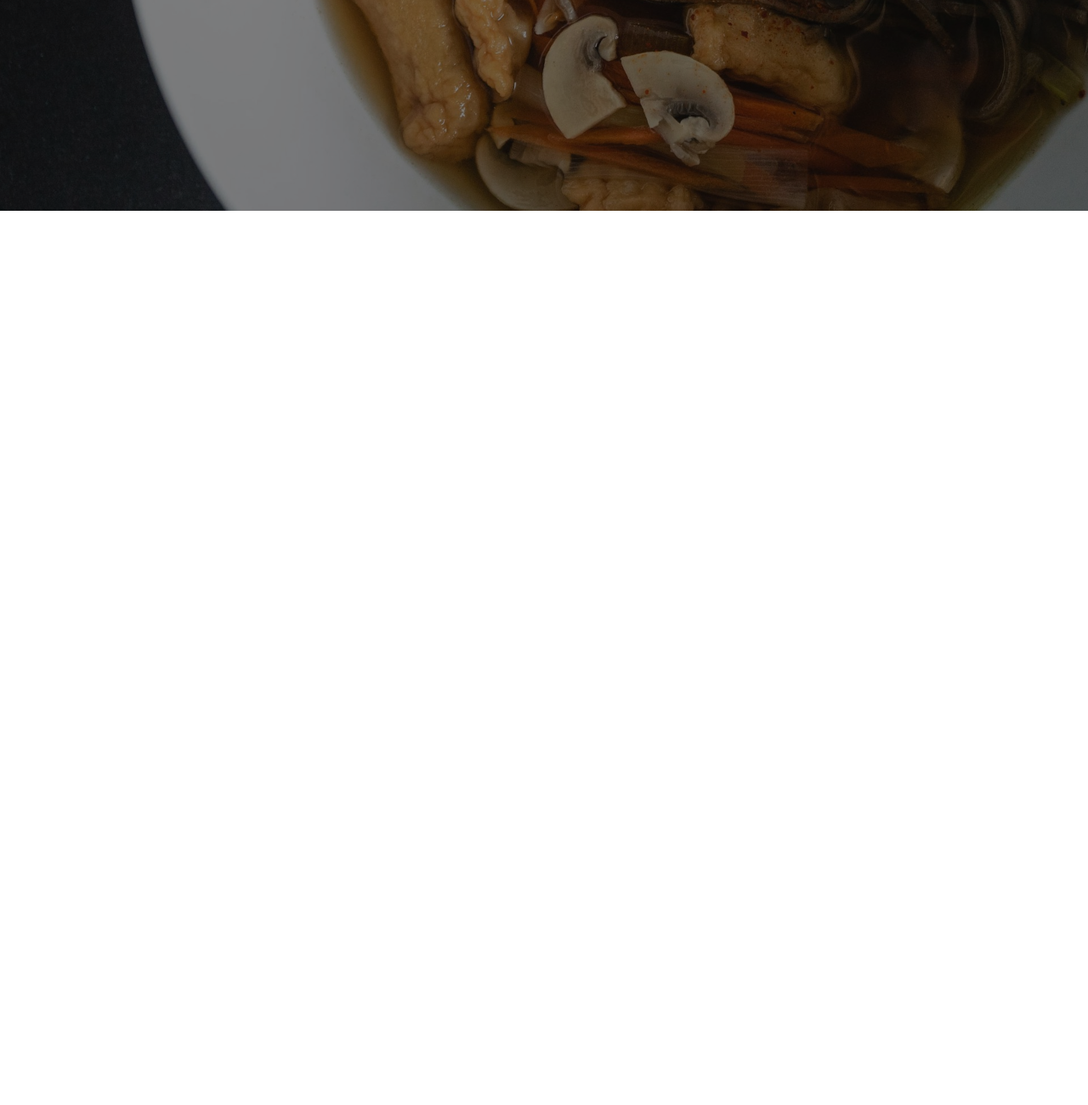
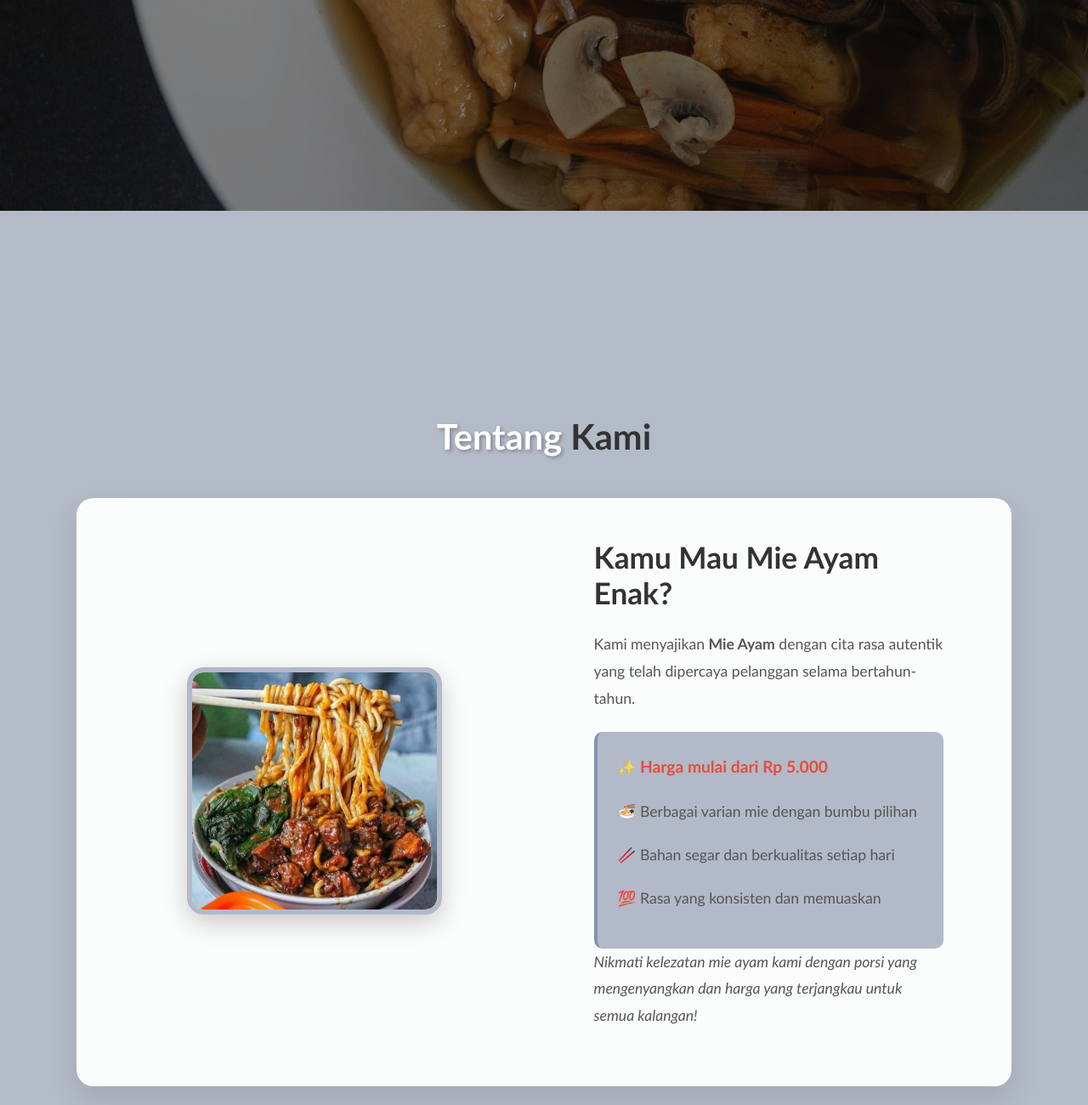
Before and after one commit to m4mad995/HAM_DIF_RUZ, a plain HTML site: page index.html in a window 1280 px wide. Shown: the part 552-1852 px from the top of the page at 85% size. Before the commit the page ends 800 px from the top, so only its background shows below. Drawn offline with Linux system fonts and the light colour scheme.

Commit message:
telah mmebuat about

```diff
--- a/index.html
+++ b/index.html
@@ -15,7 +15,7 @@
         }
 
         body {
-            /* Hapus background-color dari body agar tidak mengganggu background section */
+            background-color: #4576;
         }
 
         /* Blur overlay */
@@ -339,6 +339,165 @@
                 font-size: 1rem;
             }
         }
+
+        /* about section */
+        .about {
+            padding: 15rem 7% 1.4rem;
+            min-height: 100vh;
+        }
+
+        .about h2 {
+            text-align: center;
+            font-size: 2.6rem;
+            margin-bottom: 3rem;
+            color: #333;
+            font-weight: 700;
+        }
+
+        .about h2 span {
+            color: white;
+            text-shadow: 2px 2px 4px rgba(0,0,0,0.3);
+        }
+
+        .about .row {
+            display: flex;
+            align-items: center;
+            gap: 4rem;
+            max-width: 1200px;
+            margin: 0 auto;
+            background: rgba(255, 255, 255, 0.95);
+            padding: 3rem;
+            border-radius: 20px;
+            box-shadow: 0 15px 35px rgba(0,0,0,0.1);
+            backdrop-filter: blur(10px);
+        }
+
+        .about .about-img {
+            flex: 1 1 35rem;
+            text-align: center;
+        }
+
+        .about .about-img img {
+            width: 80%;
+            max-width: 300px;
+            border-radius: 20px;
+            border: 6px solid #4576;
+            box-shadow: 0 10px 30px rgba(0,0,0,0.2);
+            transition: transform 0.3s ease, box-shadow 0.3s ease;
+        }
+
+        .about .about-img img:hover {
+            transform: translateY(-10px) scale(1.02);
+            box-shadow: 0 20px 40px rgba(0,0,0,0.3);
+        }
+
+        .about .row .content {
+            flex: 1 1 35rem;
+            padding: 0 2rem;
+        }
+
+        .about .content h3 {
+            font-size: 2.2rem;
+            margin-bottom: 1.5rem;
+            color: #333;
+            font-weight: 600;
+            line-height: 1.2;
+        }
+
+        .about .content p {
+            margin-bottom: 1.2rem;
+            font-size: 1.1rem;
+            font-weight: 400;
+            line-height: 1.8;
+            color: #555;
+        }
+
+        .about .content .price {
+            color: #e74c3c;
+            font-weight: 600;
+            font-size: 1.2rem;
+        }
+
+        .about .content .highlight {
+            background: linear-gradient(120deg, #4576 0%, #4576 100%);
+            padding: 1.5rem;
+            border-radius: 10px;
+            margin-top: 1.5rem;
+            border-left: 4px solid #4576;
+        }
+/* Responsive design */
+        @media (max-width: 768px) {
+            .about {
+                padding: 6rem 5% 3rem;
+            }
+
+            .about h2 {
+                font-size: 2.2rem;
+                margin-bottom: 2.5rem;
+            }
+
+            .about .row {
+                flex-direction: column;
+                gap: 2rem;
+                padding: 2rem;
+            }
+
+            .about .about-img img {
+                width: 60%;
+                max-width: 250px;
+            }
+
+            .about .content {
+                padding: 0;
+                text-align: center;
+            }
+
+            .about .content h3 {
+                font-size: 1.8rem;
+            }
+
+            .about .content p {
+                font-size: 1rem;
+            }
+        }
+
+        @media (max-width: 480px) {
+            .about {
+                padding: 4rem 3% 2rem;
+            }
+
+            .about h2 {
+                font-size: 1.8rem;
+            }
+
+            .about .row {
+                padding: 1.5rem;
+            }
+
+            .about .about-img img {
+                width: 70%;
+            }
+
+            .about .content h3 {
+                font-size: 1.6rem;
+            }
+        }
+
+        /* Animation */
+        @keyframes fadeInUp {
+            from {
+                opacity: 0;
+                transform: translateY(30px);
+            }
+            to {
+                opacity: 1;
+                transform: translateY(0);
+            }
+        }
+
+        .about .row {
+            animation: fadeInUp 0.8s ease-out;
+        }
     </style>
 </head>
 
@@ -374,6 +533,30 @@
     </section>
 
 
+    <section class="about" id="about">
+        <h2><span>Tentang</span> Kami</h2>
+
+        <div class="row">
+            <div class="about-img">
+                <img src="items/Mie Ayam.jpeg" alt="Mie Ayam Enak" loading="lazy">
+            </div>
+
+            <div class="content">
+                <h3>Kamu Mau Mie Ayam Enak?</h3>
+                <p>Kami menyajikan <strong>Mie Ayam</strong> dengan cita rasa autentik yang telah dipercaya pelanggan selama bertahun-tahun.</p>
+
+                <div class="highlight">
+                    <p>✨ <span class="price">Harga mulai dari Rp 5.000</span></p>
+                    <p>🍜 Berbagai varian mie dengan bumbu pilihan</p>
+                    <p>🥢 Bahan segar dan berkualitas setiap hari</p>
+                    <p>💯 Rasa yang konsisten dan memuaskan</p>
+                </div>
+
+                <p><em>Nikmati kelezatan mie ayam kami dengan porsi yang mengenyangkan dan harga yang terjangkau untuk semua kalangan!</em></p>
+            </div>
+        </div>
+    </section>
+
     <script>
         const hamburger = document.querySelector('.hamburger');
         const navLinks = document.querySelector('.nav-links ul');
```
Also changed, not shown: items/Mie Ayam.jpeg (added).
